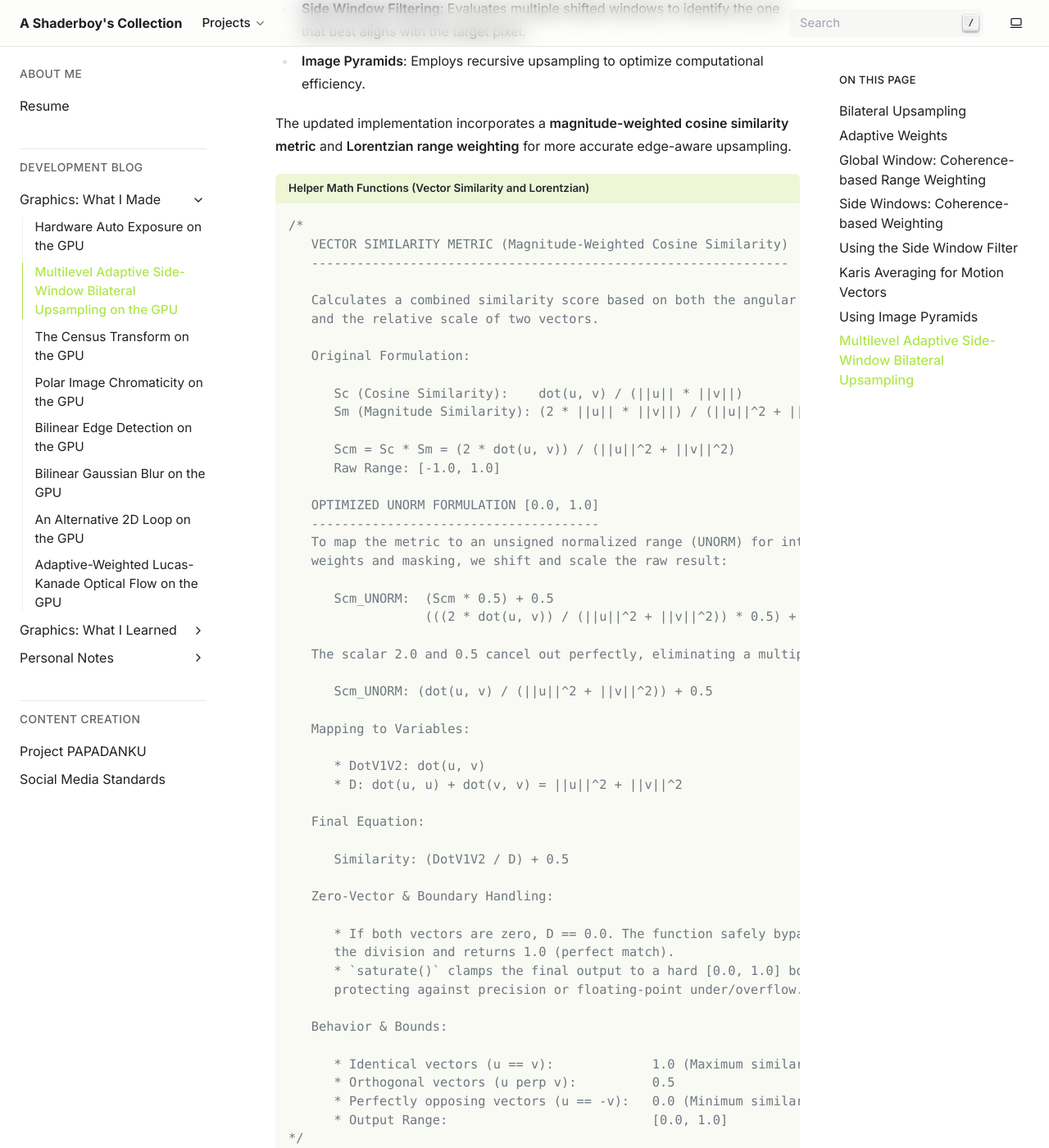
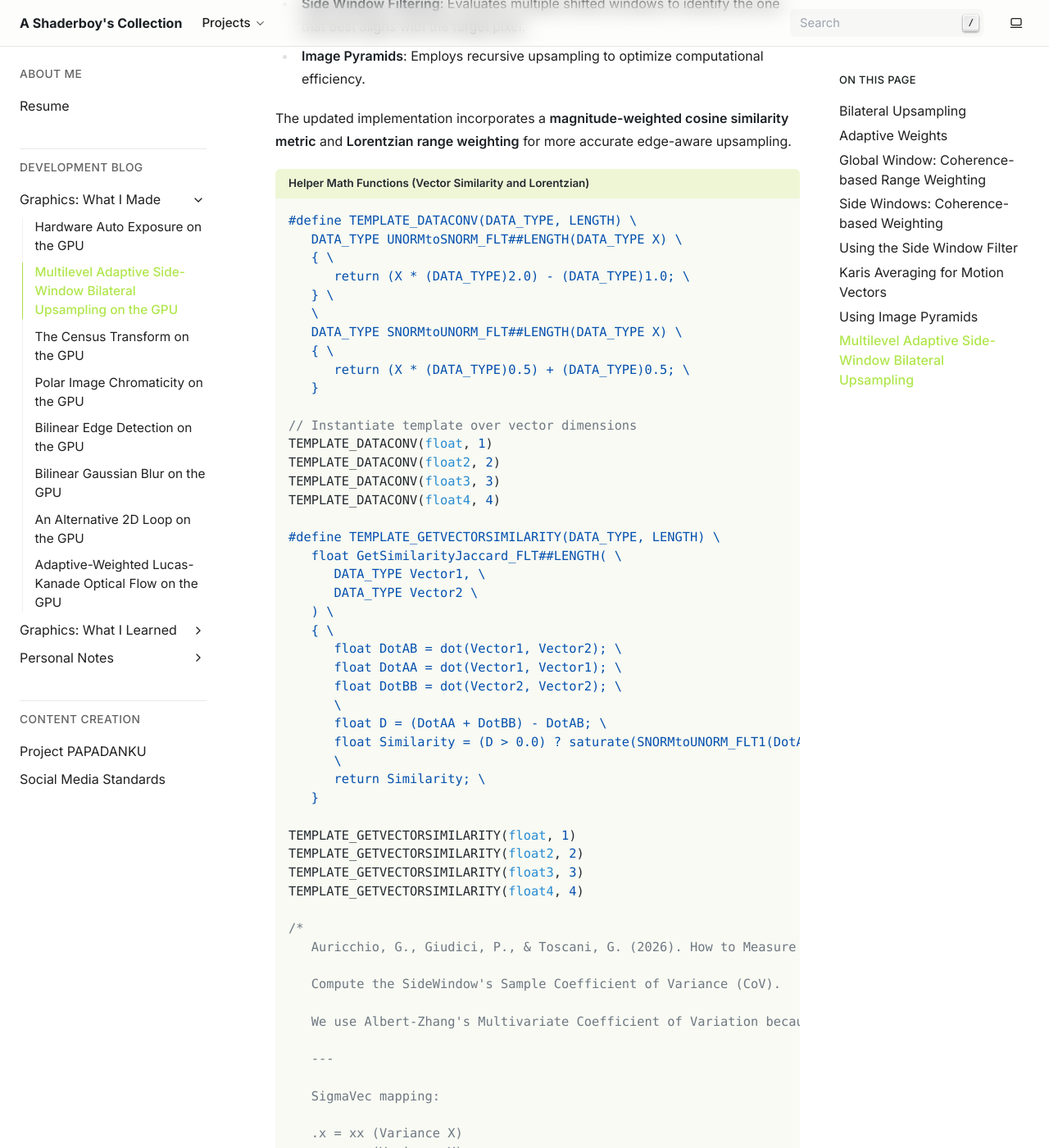
Before and after one commit to papadanku/papadanku.github.io, a Sphinx documentation site: the page built from doc/blog/made/bilateral.rst, in a window 1280 px wide and 1400 px high, scrolled down 5573 px. Shown: the whole window at 82% size. Built offline with Sphinx 7.4.7, drawn with Linux system fonts in a browser that asks for light colours; some of the changed text lies outside the part shown.

Commit message:
Update function names and similarity metrics.

```diff
--- a/doc/blog/made/bilateral.rst
+++ b/doc/blog/made/bilateral.rst
@@ -89,18 +89,18 @@ The implemented version follows these steps:
 #. **Side Window Statistics Calculation**: For each window, compute the local mean :math:`\mu_W` and covariance matrix using precomputed subkernel means for efficiency.
 #. **Bilateral Weighted Estimation**: For each window, calculate a bilateral-weighted mean :math:`\mu_{W, \mathrm{bilat}}`. The range weight uses the **magnitude-weighted cosine similarity** between the reference and sample vectors.
 
-   The similarity is computed using the optimized **magnitude-weighted cosine similarity metric** (``GetVectorSimilarity_FLT2()``), which combines angular alignment and relative scale into a unified similarity score:
+   The similarity is computed using the optimized **Jaccard similarity metric** (``GetSimilarityJaccard_FLT2()``), which combines angular alignment and relative scale into a unified similarity score:
 
    .. math::
 
-      \mathrm{Similarity} = \left(\frac{\boldsymbol{u} \cdot \boldsymbol{v}}{\|\boldsymbol{u}\|^2 + \|\boldsymbol{v}\|^2}\right) + 0.5
+      \mathrm{Similarity} = \mathrm{SNORMtoUNORM\_FLT1}(\frac{\boldsymbol{u} \cdot \boldsymbol{v}}{\|\boldsymbol{u}\|^2 + \|\boldsymbol{v}\|^2})
 
    where:
 
    * :math:`u` and :math:`v` are the reference and sample vectors, respectively.
    * The result is clamped to the range [0.0, 1.0] using ``saturate()``.
 
-   The similarity score is used directly to weight each sample based on its similarity to the reference. This ensures that pixels with higher similarity to the reference contribute more to the final result.
+   The Jaccard similarity score is used directly to weight each sample based on its similarity to the reference. This ensures that pixels with higher similarity to the reference contribute more to the final result.
 
 #. **Coherence-Weighted Combination**: Combine the estimated means using their coherence-based influence weights (:math:`w_{\mathrm{influence}} = \mathrm{saturate}(\mathrm{GetCoefficientVariation\_AZ\_InverseSq}(\boldsymbol{\mu}_{\mathrm{window}}, \boldsymbol{\Sigma}_{\mathrm{window}}))`) as weights:
 
@@ -138,59 +138,25 @@ The updated implementation incorporates a **magnitude-weighted cosine similarity
 .. code-block:: hlsl
    :caption: Helper Math Functions (Vector Similarity and Lorentzian)
 
-   /*
-      VECTOR SIMILARITY METRIC (Magnitude-Weighted Cosine Similarity)
-      ---------------------------------------------------------------
+   #define TEMPLATE_DATACONV(DATA_TYPE, LENGTH) \
+      DATA_TYPE UNORMtoSNORM_FLT##LENGTH(DATA_TYPE X) \
+      { \
+         return (X * (DATA_TYPE)2.0) - (DATA_TYPE)1.0; \
+      } \
+      \
+      DATA_TYPE SNORMtoUNORM_FLT##LENGTH(DATA_TYPE X) \
+      { \
+         return (X * (DATA_TYPE)0.5) + (DATA_TYPE)0.5; \
+      }
 
-      Calculates a combined similarity score based on both the angular alignment
-      and the relative scale of two vectors.
-
-      Original Formulation:
-
-         Sc (Cosine Similarity):    dot(u, v) / (||u|| * ||v||)
-         Sm (Magnitude Similarity): (2 * ||u|| * ||v||) / (||u||^2 + ||v||^2)
-
-         Scm = Sc * Sm = (2 * dot(u, v)) / (||u||^2 + ||v||^2)
-         Raw Range: [-1.0, 1.0]
-
-      OPTIMIZED UNORM FORMULATION [0.0, 1.0]
-      --------------------------------------
-      To map the metric to an unsigned normalized range (UNORM) for interpolation
-      weights and masking, we shift and scale the raw result:
-
-         Scm_UNORM:  (Scm * 0.5) + 0.5
-                     (((2 * dot(u, v)) / (||u||^2 + ||v||^2)) * 0.5) + 0.5
-
-      The scalar 2.0 and 0.5 cancel out perfectly, eliminating a multiplication step:
-
-         Scm_UNORM: (dot(u, v) / (||u||^2 + ||v||^2)) + 0.5
-
-      Mapping to Variables:
-
-         * DotV1V2: dot(u, v)
-         * D: dot(u, u) + dot(v, v) = ||u||^2 + ||v||^2
-
-      Final Equation:
-
-         Similarity: (DotV1V2 / D) + 0.5
-
-      Zero-Vector & Boundary Handling:
-
-         * If both vectors are zero, D == 0.0. The function safely bypasses
-         the division and returns 1.0 (perfect match).
-         * `saturate()` clamps the final output to a hard [0.0, 1.0] boundary,
-         protecting against precision or floating-point under/overflow.
-
-      Behavior & Bounds:
-
-         * Identical vectors (u == v):             1.0 (Maximum similarity)
-         * Orthogonal vectors (u perp v):          0.5
-         * Perfectly opposing vectors (u == -v):   0.0 (Minimum similarity)
-         * Output Range:                           [0.0, 1.0]
-   */
+   // Instantiate template over vector dimensions
+   TEMPLATE_DATACONV(float, 1)
+   TEMPLATE_DATACONV(float2, 2)
+   TEMPLATE_DATACONV(float3, 3)
+   TEMPLATE_DATACONV(float4, 4)
 
    #define TEMPLATE_GETVECTORSIMILARITY(DATA_TYPE, LENGTH) \
-      float GetVectorSimilarity_FLT##LENGTH( \
+      float GetSimilarityJaccard_FLT##LENGTH( \
          DATA_TYPE Vector1, \
          DATA_TYPE Vector2 \
       ) \
@@ -199,16 +165,16 @@ The updated implementation incorporates a **magnitude-weighted cosine similarity
          float DotAA = dot(Vector1, Vector1); \
          float DotBB = dot(Vector2, Vector2); \
          \
-         float D = DotAA + DotBB; \
-         float Similarity = (D > 0.0) ? saturate((DotAB / D) + 0.5) : 1.0; \
+         float D = (DotAA + DotBB) - DotAB; \
+         float Similarity = (D > 0.0) ? saturate(SNORMtoUNORM_FLT1(DotAB / D)) : 1.0; \
          \
          return Similarity; \
       }
 
-   TEMPLATE_GETVECTORSIMILARITY(float, 1) // GetVectorSimilarity_FLT1(float Vector1, float Vector2)
-   TEMPLATE_GETVECTORSIMILARITY(float2, 2) // GetVectorSimilarity_FLT2(float2 Vector1, float2 Vector2)
-   TEMPLATE_GETVECTORSIMILARITY(float3, 3) // GetVectorSimilarity_FLT3(float3 Vector1, float3 Vector2)
-   TEMPLATE_GETVECTORSIMILARITY(float4, 4) // GetVectorSimilarity_FLT4(float4 Vector1, float4 Vector2)
+   TEMPLATE_GETVECTORSIMILARITY(float, 1)
+   TEMPLATE_GETVECTORSIMILARITY(float2, 2)
+   TEMPLATE_GETVECTORSIMILARITY(float3, 3)
+   TEMPLATE_GETVECTORSIMILARITY(float4, 4)
 
    /*
       Auricchio, G., Giudici, P., & Toscani, G. (2026). How to Measure Multidimensional Variation? Journal of Classification, 43(2), 503–526. https://doi.org/10.1007/s00357-026-09551-8
@@ -332,7 +298,7 @@ The updated implementation incorporates a **magnitude-weighted cosine similarity
             Output.ArrayImages[ImageIndex0] = Sample;
 
             // Compute the similarity
-            Output.ArrayDistances[ImageIndex0] = GetVectorSimilarity_FLT2(Sample, Output.Reference);
+            Output.ArrayDistances[ImageIndex0] = GetSimilarityJaccard_FLT2(Sample, Output.Reference);
 
             ImageIndex0 += 1;
          }
```
Also changed, not shown: doc/blog/made/opticalflow.rst (+12 -30 lines).
